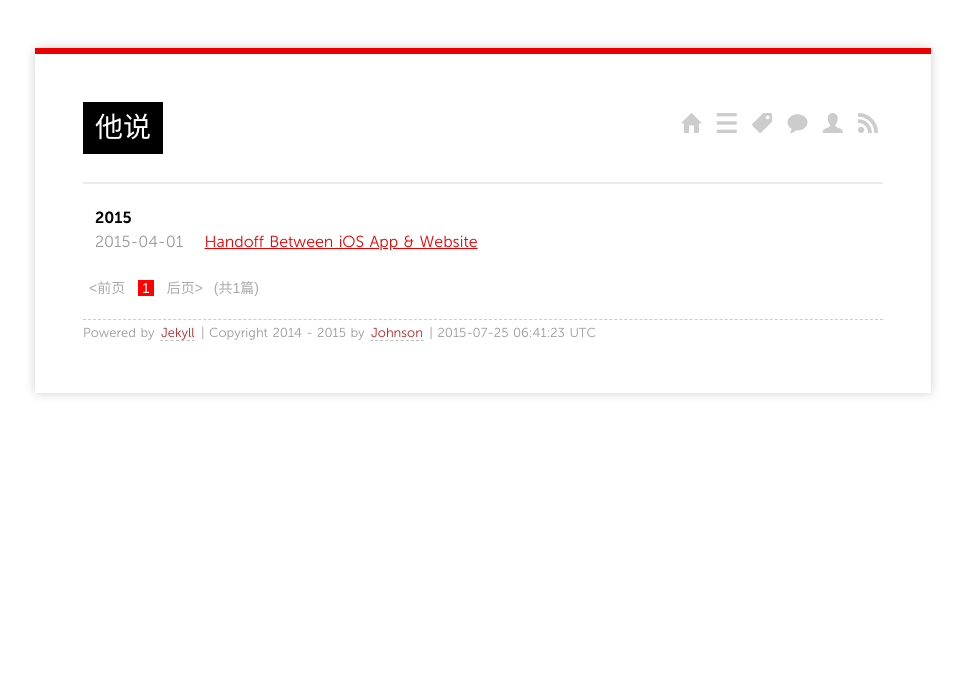
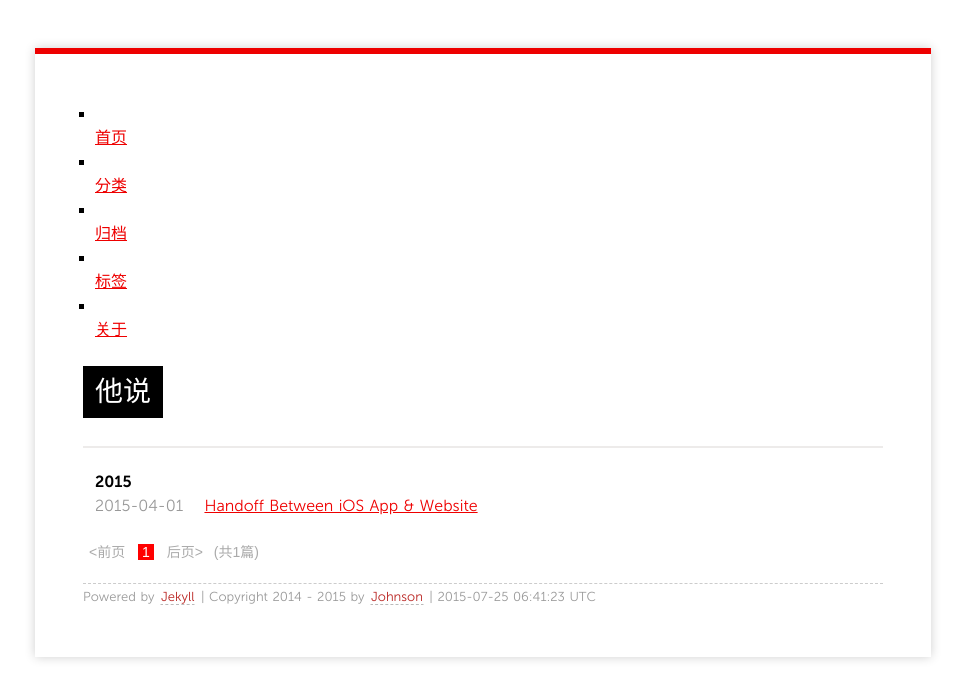
Before and after one commit to zhangxin2012/jekyll, a Jekyll site: the page built from index.html, in a window 1280 px wide. Shown: the top 699 px of the page, without its empty margins (157-1122 px from the left). Built offline with Jekyll 4.4.1, drawn with Linux system fonts in a browser that asks for light colours; Markdown is read by kramdown in place of the engine named in the settings; the list of posts is cut into pages by our own code.

Commit message:
修改样式

```diff
--- a/_layouts/default.html
+++ b/_layouts/default.html
@@ -18,14 +18,41 @@
     <div id="container">
       <div id="main" role="main">
         <header>
-        <div class="buttons">
-          <a href="/" class="ss-icon" title="Go to homepage">home</a>
-          <a href="/categories" class="ss-icon" title="Category" >list</a>
-          <a href="/tags" class="ss-icon" title="Tag Cloud" >tags</a>
-          <a href="/guestbook" class="ss-icon" title="Guest Book" >talk</a>
-          <a href="/about" class="ss-icon" title="About" >user</a>
-          <a href="/feed" class="ss-icon" title="Subscribe by RSS" >rss</a>
-        </div>
+        <ul id="menu" class="menu">
+      <li class="menu-item menu-item-home">
+        <a href="/">
+          <i class="menu-item-icon icon-home"></i> <br />
+          首页
+        </a>
+      </li>
+      <li class="menu-item menu-item-categories">
+        <a href="/categories">
+          <i class="menu-item-icon icon-categories"></i> <br />
+          分类
+        </a>
+      </li>
+      <li class="menu-item menu-item-archives">
+        <a href="/archives">
+          <i class="menu-item-icon icon-archives"></i> <br />
+          归档
+        </a>
+      </li>
+      <li class="menu-item menu-item-tags">
+        <a href="/tags">
+          <i class="menu-item-icon icon-tags"></i> <br />
+          标签
+        </a>
+      </li>
+
+
+      <li class="menu-item menu-item-about">
+        <a href="/about">
+          <i class="menu-item-icon icon-about"></i> <br />
+          关于
+        </a>
+      </li>
+
+  </ul>
         <h1>{{ page.title }}</h1>
         </header>
         <hr>
```
